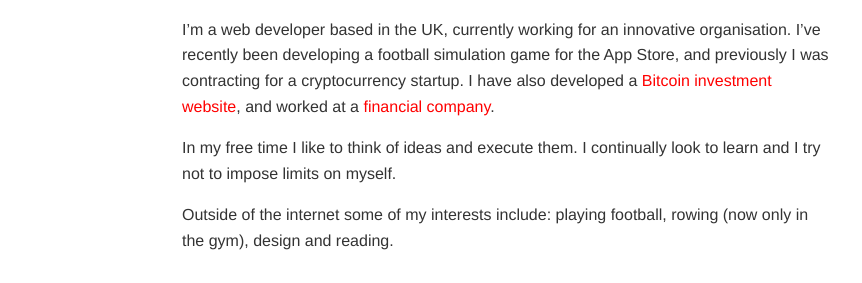
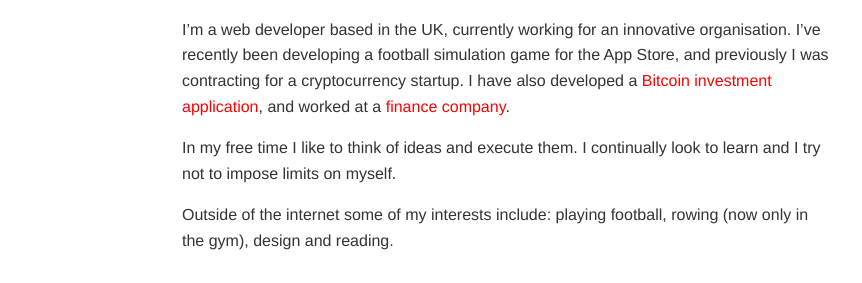
Before and after one commit to samdoidge/samdoidge.com, a Jekyll site: the page built from about.md, in a window 1280 px wide and 900 px high. Shown: the part 292-575 px from the top of the window, without its empty margins (208-1070 px from the left). Built offline with Jekyll 4.4.1, drawn with Linux system fonts in a browser that asks for light colours.

Commit message:
website -> application

```diff
--- a/about.md
+++ b/about.md
@@ -8,7 +8,7 @@ Contracting availability: <a href="mailto:sam@samdoidge.com" class="unavailable"
 
 I can be emailed via the link above, at `sam@samdoidge.com`.
 
-I'm a web developer based in the UK, currently working for an innovative organisation. I've recently been developing a football simulation game for the App Store, and previously I was contracting for a cryptocurrency startup. I have also developed a <a href="https://coininterest.co">Bitcoin investment website</a>, and worked at a <a href="https://www.castletrust.co.uk/">financial company</a>.
+I'm a web developer based in the UK, currently working for an innovative organisation. I've recently been developing a football simulation game for the App Store, and previously I was contracting for a cryptocurrency startup. I have also developed a <a href="https://coininterest.co">Bitcoin investment application</a>, and worked at a <a href="https://www.castletrust.co.uk/">finance company</a>.
 
 In my free time I like to think of ideas and execute them. I continually look to learn and I try not to impose limits on myself.
 
```
